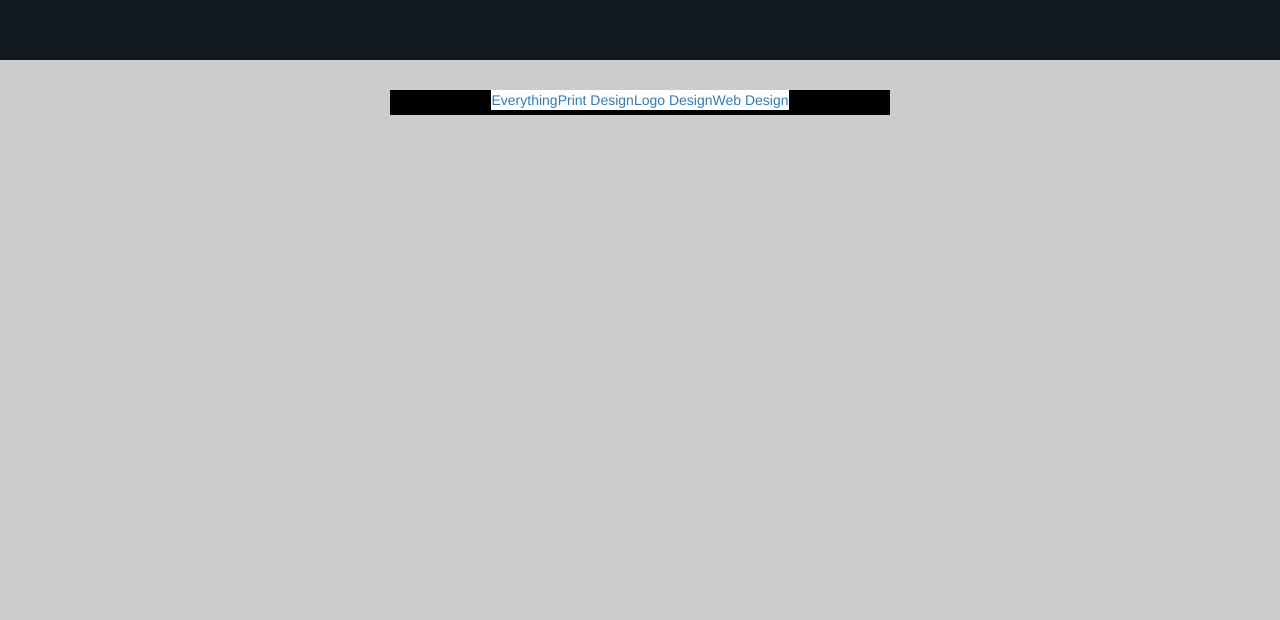
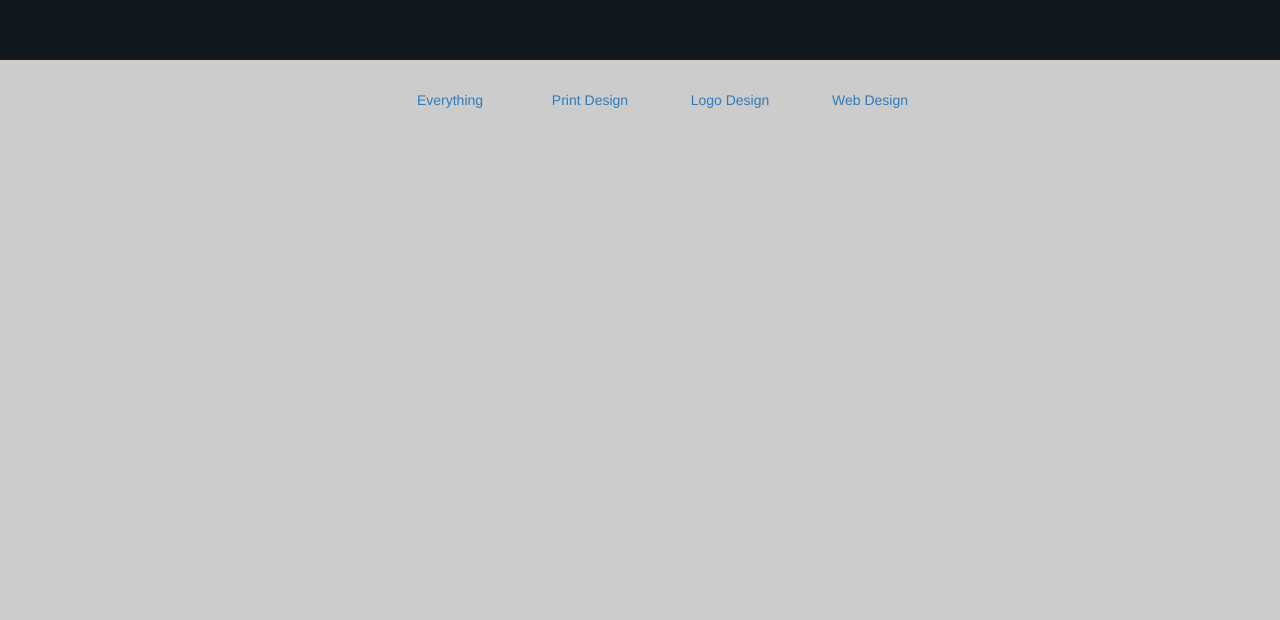
Before and after one commit to Shibite/html5-portfolio, a plain HTML site: page index.html in a window 1280 px wide. Shown: the part 180-800 px from the top of the page. Drawn offline with nearby package versions, Linux system fonts and the light colour scheme.

Commit message:
Navbar center fix

```diff
--- a/css/styles.css
+++ b/css/styles.css
@@ -17,28 +17,16 @@
 }
 
 .nav{
-	background-color: black;
-	width: 500px;
-	display: block;
+	width: 600px;
 	margin: 0 auto;
 	text-align: center;
 }
 
 .nav ul{
-	background-color: white;
-	margin: 0;
-	padding: 0;
-	display: inline-block;
 	list-style: none;
 }
 
 .nav li{
 	float: left;
-	margin: 0;
-	padding: 0;
-
+	width: 25%;
 }
-
-.nav ul a{
-	display: block;
-}
```
Also changed, not shown: index.html (+2 -0 lines).
